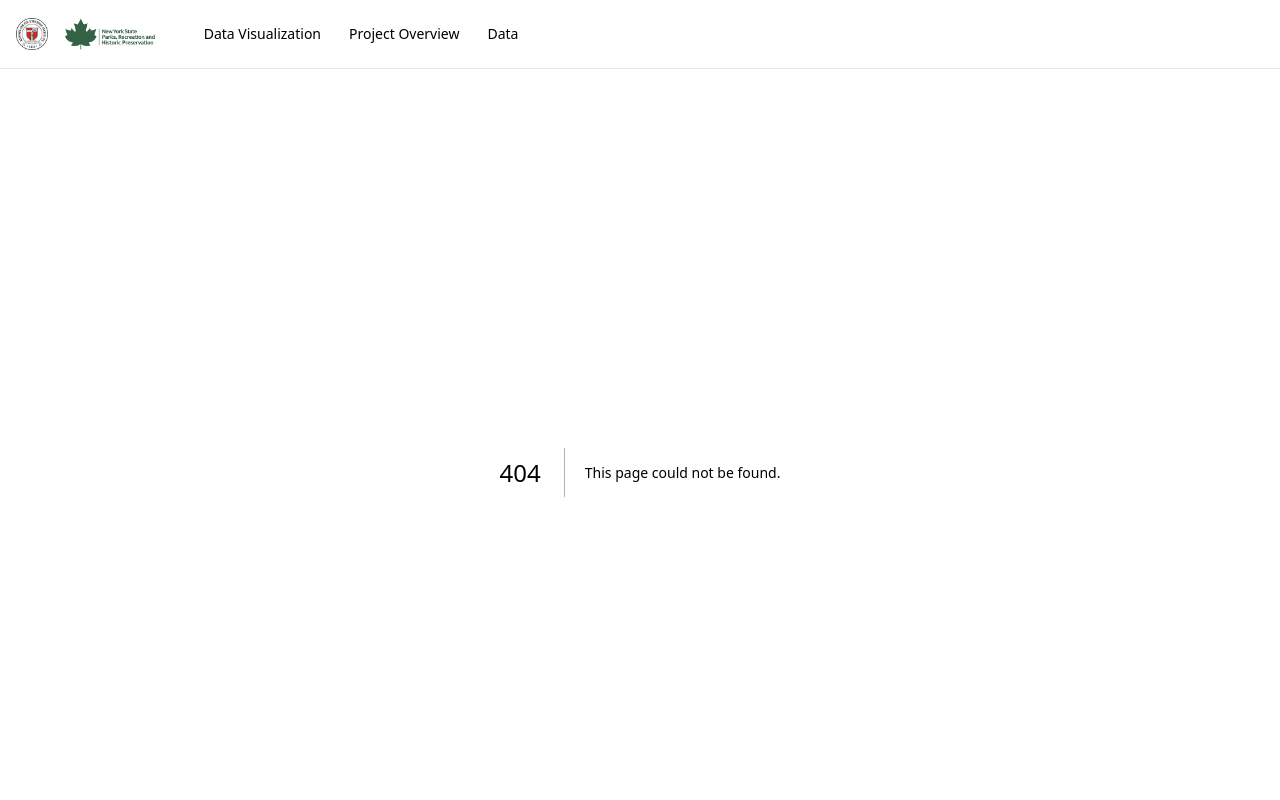
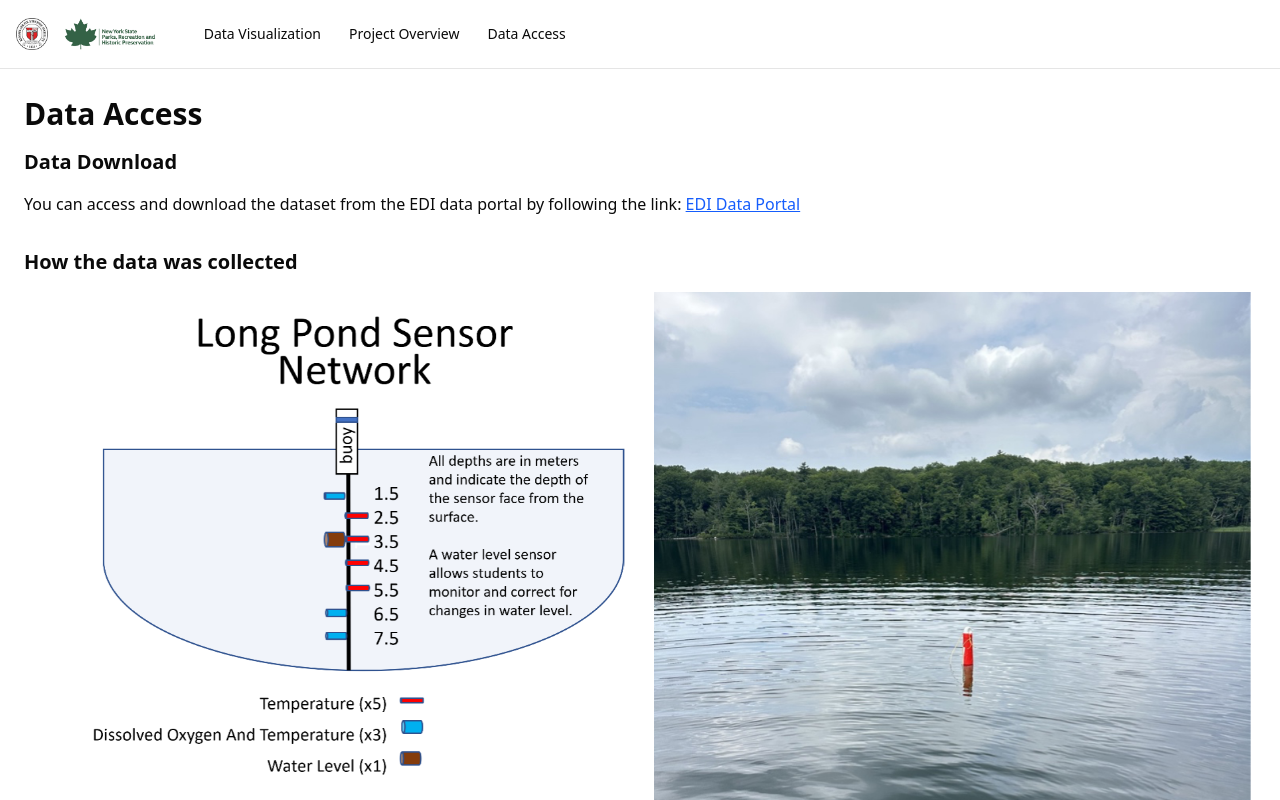
Before and after one commit to EnvironmentalWebApplication/Website, a Next.js app: page /data-access in a window 1280 px wide. Before the commit this address had no page. Shown: the top 800 px of the page. Built offline with nearby package versions, Linux system fonts and the light colour scheme.

Commit message:
Renamed /data to /data-access.  Moved some pages and text around on /data-access and /project-overview.

```diff
--- /dev/null
+++ b/app/data-access/page.tsx
@@ -0,0 +1,65 @@
+import React from "react";
+
+export default function DataPage() {
+    return (
+        <div className="min-h-screen flex flex-col overflow-hidden">
+            {/* Main Content */}
+            <main className="flex-grow flex flex-col items-center p-6">
+                <div className="container mx-auto">
+                    <h1 className="text-3xl font-bold mb-4">Data Access</h1>
+
+                    {/* Data Access Section */}
+                    <h2 className="text-xl font-semibold mb-4 text-left">Data Download</h2>
+                    <p className="mb-6">
+                        You can access and download the dataset from the EDI data portal by following the link:&nbsp;
+                        <a
+                            href="https://portal.edirepository.org/nis/mapbrowse?packageid=edi.1958.newest"
+                            target="_blank"
+                            rel="noopener noreferrer"
+                            className="text-blue-600 underline"
+                        >
+                            EDI Data Portal
+                        </a>
+                    </p>
+
+                    {/* Add some space */}
+                    <div className="mb-8"></div>
+
+                    {/* Images: Sensor Diagram and Deployed Buoy */}
+                    <h2 className="text-xl font-semibold mb-4 text-left">How the data was collected</h2>
+                    <div className="grid grid-cols-1 md:grid-cols-2 gap-6 mb-8">
+                        <div className="flex flex-col items-center">
+                            <img
+                                src="/sensorDiagram.png"
+                                alt="Sensor Diagram"
+                                className="w-full max-w-[600px] h-auto mb-2"
+                            />
+                            <p className="text-center text-sm italic">
+                                Diagram of sensor network at Long Pond. Measurements are recorded 24 hours a
+                                day, 7 days a week!
+                            </p>
+                        </div>
+                        <div className="flex flex-col items-center">
+                            <img
+                                src="/deployedBuoy.png"
+                                alt="Deployed Buoy"
+                                className="w-full max-w-[600px] h-auto mb-2"
+                            />
+                            <p className="text-center text-sm italic">
+                                Sensor hard at work at Long Pond.
+                            </p>
+                        </div>
+                    </div>
+
+                    {/* Citation Section */}
+                    <h2 className="text-xl font-semibold mb-4 text-left">Citation</h2>
+                    <p className="mb-6">
+                        Gelzhiser, I.G., D. Walczyk, I. Knazik, and J.T. Stetler. 2025. High-Frequency and Water
+                        Quality Monitoring Data of Long Pond at Grafton Lakes State Park, New York, United States,
+                        2024 ver 1. Environmental Data Initiative.
+                    </p>
+                </div>
+            </main>
+        </div>
+    );
+}
--- a/app/data/page.tsx
+++ /dev/null
@@ -1,66 +0,0 @@
-import React from "react";
-
-export default function DataPage() {
-    return (
-        <div className="min-h-screen flex flex-col overflow-hidden">
-            {/* Main Content */}
-            <main className="flex-grow flex flex-col items-center p-6">
-                <div className="container mx-auto">
-                    <h1 className="text-3xl font-bold mb-4">Data</h1>
-
-                    {/* Data Access Section */}
-                    <h2 className="text-xl font-semibold mb-4">Data Access</h2>
-                    <p className="mb-6">
-                        You can access and download the dataset from the EDI data portal by following the link:&nbsp;
-                        <a href="https://portal.edirepository.org/nis/mapbrowse?packageid=edi.1958.newest" target="_blank" className="text-blue-600 underline">
-                            EDI Data Portal
-                        </a>
-                    </p>
-
-                    {/* Add some space before the citation */}
-                    <div className="mb-8"></div>
-
-                    {/* Citation Section */}
-                    <h2 className="text-xl font-semibold mb-4">Citation</h2>
-                    <p className="mb-6">
-                        Gelzhiser, I.G., D. Walczyk, I. Knazik, and J.T. Stetler. 2025. High-Frequency and Water
-                        Quality Monitoring Data of Long Pond at Grafton Lakes State Park, New York, United States,
-                        2024 ver 1. Environmental Data Initiative.
-                    </p>
-
-
-                    {/* Images: Students Preparing for Deployment and Students Working */}
-                    <div className="grid grid-cols-2 gap-6">
-                        <div className="flex flex-col items-center">
-                            <img
-                                src="/studentsPreparingForDeployment.png"
-                                alt="Students Preparing for Deployment"
-                                className="w-full max-w-[600px] h-auto mb-2"
-                            />
-                            <p className="text-center text-sm italic">
-                                Team preparing for sensor deployment.  Undergraduates students Isabella Knazik and
-                                Isabelle Gelzhiser working with Dr. Jonathan Stetler.
-                            </p>
-                        </div>
-                        <div className="flex flex-col items-center">
-                            <img
-                                src="/studentsWorking.png"
-                                alt="Students Working"
-                                className="w-full max-w-[600px] h-auto mb-2"
-                            />
-                            <p className="text-center text-sm italic">
-                                RPI undergraduate students get hands-on experience.
-                            </p>
-                        </div>
-                    </div>
-                </div>
-            </main>
-        </div>
-    );
-}
-
-
-{/*First picture (diagram of sensor network at long pond): Measurements are recorded 24 hours a day, 7 days a week!*/}
-{/*Second picture (student picture): RPI undergraduate students get hands-on experience*/}
-{/*Third picture (team): Team preparing for sensor deployment.  Undergraduates students Isabella Knazik and Isabelle Gelzhiser working with Dr. Jonathan Stetler.*/}
-{/*Fourth picture: Sensors hard at work at Long Pond*/}
--- a/app/layout.tsx
+++ b/app/layout.tsx
@@ -56,7 +56,7 @@ export default function RootLayout({
                         </NavigationMenuItem>
                         <NavigationMenuItem>
                             <NavigationMenuLink asChild>
-                                <Link href="/data">Data</Link>
+                                <Link href="/data-access">Data Access</Link>
                             </NavigationMenuLink>
                         </NavigationMenuItem>
                     </NavigationMenuList>
--- a/app/project-overview/page.tsx
+++ b/app/project-overview/page.tsx
@@ -23,38 +23,38 @@ export default function ProjectOverviewPage() {
                     </p>
 
                     {/* Lake Image and Text */}
-                    <div className="flex flex-col items-center mb-8">
+                    <div className="flex flex-col items-center mb-4">
                         <img
                             src="/lake.png"
                             alt="Lake for the Project"
                             className="w-full max-w-[2048px] h-auto mb-2"
                         />
-                        <p className="text-center text-sm italic mb-8">
+                        <p className="text-center text-sm italic mb-2">
                             A view of Long Pond in Grafton Lakes State Park where the research takes place.
                         </p>
                     </div>
 
-                    {/* Images: Sensor Diagram and Deployed Buoy */}
-                    <div className="grid grid-cols-2 gap-6 mb-8">
+                    {/* Images: Students Preparing for Deployment and Students Working */}
+                    <div className="grid grid-cols-2 gap-6z">
                         <div className="flex flex-col items-center">
                             <img
-                                src="/sensorDiagram.png"
-                                alt="Sensor Diagram"
+                                src="/studentsPreparingForDeployment.png"
+                                alt="Students Preparing for Deployment"
                                 className="w-full max-w-[600px] h-auto mb-2"
                             />
                             <p className="text-center text-sm italic">
-                                Diagram of sensor network at Long Pond. Measurements are recorded 24 hours a
-                                day, 7 days a week!
+                                Team preparing for sensor deployment.  Undergraduates students Isabella Knazik and
+                                Isabelle Gelzhiser working with Dr. Jonathan Stetler.
                             </p>
                         </div>
                         <div className="flex flex-col items-center">
                             <img
-                                src="/deployedBuoy.png"
-                                alt="Deployed Buoy"
+                                src="/studentsWorking.png"
+                                alt="Students Working"
                                 className="w-full max-w-[600px] h-auto mb-2"
                             />
                             <p className="text-center text-sm italic">
-                                Sensor hard at work at Long Pond.
+                                RPI undergraduate students get hands-on experience.
                             </p>
                         </div>
                     </div>
--- a/components/ui/navigation-menu.tsx
+++ b/components/ui/navigation-menu.tsx
@@ -59,7 +59,7 @@ function NavigationMenuItem({
 }
 
 const navigationMenuTriggerStyle = cva(
-  "group inline-flex h-9 w-max items-center justify-center rounded-md bg-background px-4 py-2 text-sm font-medium hover:bg-accent hover:text-accent-foreground focus:bg-accent focus:text-accent-foreground disabled:pointer-events-none disabled:opacity-50 data-[state=open]:hover:bg-accent data-[state=open]:text-accent-foreground data-[state=open]:focus:bg-accent data-[state=open]:bg-accent/50 focus-visible:ring-ring/50 outline-none transition-[color,box-shadow] focus-visible:ring-[3px] focus-visible:outline-1"
+  "group inline-flex h-9 w-max items-center justify-center rounded-md bg-background px-4 py-2 text-sm font-medium hover:bg-accent hover:text-accent-foreground focus:bg-accent focus:text-accent-foreground disabled:pointer-events-none disabled:opacity-50 data-access-[state=open]:hover:bg-accent data-access-[state=open]:text-accent-foreground data-access-[state=open]:focus:bg-accent data-access-[state=open]:bg-accent/50 focus-visible:ring-ring/50 outline-none transition-[color,box-shadow] focus-visible:ring-[3px] focus-visible:outline-1"
 )
 
 function NavigationMenuTrigger({
@@ -90,8 +90,8 @@ function NavigationMenuContent({
     <NavigationMenuPrimitive.Content
       data-slot="navigation-menu-content"
       className={cn(
-        "data-[motion^=from-]:animate-in data-[motion^=to-]:animate-out data-[motion^=from-]:fade-in data-[motion^=to-]:fade-out data-[motion=from-end]:slide-in-from-right-52 data-[motion=from-start]:slide-in-from-left-52 data-[motion=to-end]:slide-out-to-right-52 data-[motion=to-start]:slide-out-to-left-52 top-0 left-0 w-full p-2 pr-2.5 md:absolute md:w-auto",
-        "group-data-[viewport=false]/navigation-menu:bg-popover group-data-[viewport=false]/navigation-menu:text-popover-foreground group-data-[viewport=false]/navigation-menu:data-[state=open]:animate-in group-data-[viewport=false]/navigation-menu:data-[state=closed]:animate-out group-data-[viewport=false]/navigation-menu:data-[state=closed]:zoom-out-95 group-data-[viewport=false]/navigation-menu:data-[state=open]:zoom-in-95 group-data-[viewport=false]/navigation-menu:data-[state=open]:fade-in-0 group-data-[viewport=false]/navigation-menu:data-[state=closed]:fade-out-0 group-data-[viewport=false]/navigation-menu:top-full group-data-[viewport=false]/navigation-menu:mt-1.5 group-data-[viewport=false]/navigation-menu:overflow-hidden group-data-[viewport=false]/navigation-menu:rounded-md group-data-[viewport=false]/navigation-menu:border group-data-[viewport=false]/navigation-menu:shadow group-data-[viewport=false]/navigation-menu:duration-200 **:data-[slot=navigation-menu-link]:focus:ring-0 **:data-[slot=navigation-menu-link]:focus:outline-none",
+        "data-access-[motion^=from-]:animate-in data-access-[motion^=to-]:animate-out data-access-[motion^=from-]:fade-in data-access-[motion^=to-]:fade-out data-access-[motion=from-end]:slide-in-from-right-52 data-access-[motion=from-start]:slide-in-from-left-52 data-access-[motion=to-end]:slide-out-to-right-52 data-access-[motion=to-start]:slide-out-to-left-52 top-0 left-0 w-full p-2 pr-2.5 md:absolute md:w-auto",
+        "group-data-access-[viewport=false]/navigation-menu:bg-popover group-data-access-[viewport=false]/navigation-menu:text-popover-foreground group-data-access-[viewport=false]/navigation-menu:data-access-[state=open]:animate-in group-data-access-[viewport=false]/navigation-menu:data-access-[state=closed]:animate-out group-data-access-[viewport=false]/navigation-menu:data-access-[state=closed]:zoom-out-95 group-data-access-[viewport=false]/navigation-menu:data-access-[state=open]:zoom-in-95 group-data-access-[viewport=false]/navigation-menu:data-access-[state=open]:fade-in-0 group-data-access-[viewport=false]/navigation-menu:data-access-[state=closed]:fade-out-0 group-data-access-[viewport=false]/navigation-menu:top-full group-data-access-[viewport=false]/navigation-menu:mt-1.5 group-data-access-[viewport=false]/navigation-menu:overflow-hidden group-data-access-[viewport=false]/navigation-menu:rounded-md group-data-access-[viewport=false]/navigation-menu:border group-data-access-[viewport=false]/navigation-menu:shadow group-data-access-[viewport=false]/navigation-menu:duration-200 **:data-access-[slot=navigation-menu-link]:focus:ring-0 **:data-access-[slot=navigation-menu-link]:focus:outline-none",
         className
       )}
       {...props}
@@ -112,7 +112,7 @@ function NavigationMenuViewport({
       <NavigationMenuPrimitive.Viewport
         data-slot="navigation-menu-viewport"
         className={cn(
-          "origin-top-center bg-popover text-popover-foreground data-[state=open]:animate-in data-[state=closed]:animate-out data-[state=closed]:zoom-out-95 data-[state=open]:zoom-in-90 relative mt-1.5 h-[var(--radix-navigation-menu-viewport-height)] w-full overflow-hidden rounded-md border shadow md:w-[var(--radix-navigation-menu-viewport-width)]",
+          "origin-top-center bg-popover text-popover-foreground data-access-[state=open]:animate-in data-access-[state=closed]:animate-out data-access-[state=closed]:zoom-out-95 data-access-[state=open]:zoom-in-90 relative mt-1.5 h-[var(--radix-navigation-menu-viewport-height)] w-full overflow-hidden rounded-md border shadow md:w-[var(--radix-navigation-menu-viewport-width)]",
           className
         )}
         {...props}
@@ -129,7 +129,7 @@ function NavigationMenuLink({
     <NavigationMenuPrimitive.Link
       data-slot="navigation-menu-link"
       className={cn(
-        "data-[active=true]:focus:bg-accent data-[active=true]:hover:bg-accent data-[active=true]:bg-accent/50 data-[active=true]:text-accent-foreground hover:bg-accent hover:text-accent-foreground focus:bg-accent focus:text-accent-foreground focus-visible:ring-ring/50 [&_svg:not([class*='text-'])]:text-muted-foreground flex flex-col gap-1 rounded-sm p-2 text-sm transition-all outline-none focus-visible:ring-[3px] focus-visible:outline-1 [&_svg:not([class*='size-'])]:size-4",
+        "data-access-[active=true]:focus:bg-accent data-access-[active=true]:hover:bg-accent data-access-[active=true]:bg-accent/50 data-access-[active=true]:text-accent-foreground hover:bg-accent hover:text-accent-foreground focus:bg-accent focus:text-accent-foreground focus-visible:ring-ring/50 [&_svg:not([class*='text-'])]:text-muted-foreground flex flex-col gap-1 rounded-sm p-2 text-sm transition-all outline-none focus-visible:ring-[3px] focus-visible:outline-1 [&_svg:not([class*='size-'])]:size-4",
         className
       )}
       {...props}
@@ -145,7 +145,7 @@ function NavigationMenuIndicator({
     <NavigationMenuPrimitive.Indicator
       data-slot="navigation-menu-indicator"
       className={cn(
-        "data-[state=visible]:animate-in data-[state=hidden]:animate-out data-[state=hidden]:fade-out data-[state=visible]:fade-in top-full z-[1] flex h-1.5 items-end justify-center overflow-hidden",
+        "data-access-[state=visible]:animate-in data-access-[state=hidden]:animate-out data-access-[state=hidden]:fade-out data-access-[state=visible]:fade-in top-full z-[1] flex h-1.5 items-end justify-center overflow-hidden",
         className
       )}
       {...props}
--- a/lib/ediApi.ts
+++ b/lib/ediApi.ts
@@ -1,4 +1,4 @@
-// Deprecated file, if needed in the future can use it to retrieve data package summary in XML format located at edi/1958/newest
+// Deprecated file, if needed in the future can use it to retrieve data-access package summary in XML format located at edi/1958/newest
 //
 // import axios from 'axios';
 //
@@ -6,7 +6,7 @@
 //     const url = `https://pasta.lternet.edu/package/metadata/eml/${scope}/${identifier}/${revision}`;
 //     try {
 //         const response = await axios.get(url);
-//         return response.data;
+//         return response.data-access;
 //     } catch (error) {
 //         console.error('Error fetching metadata:', error);
 //         throw error;
```
